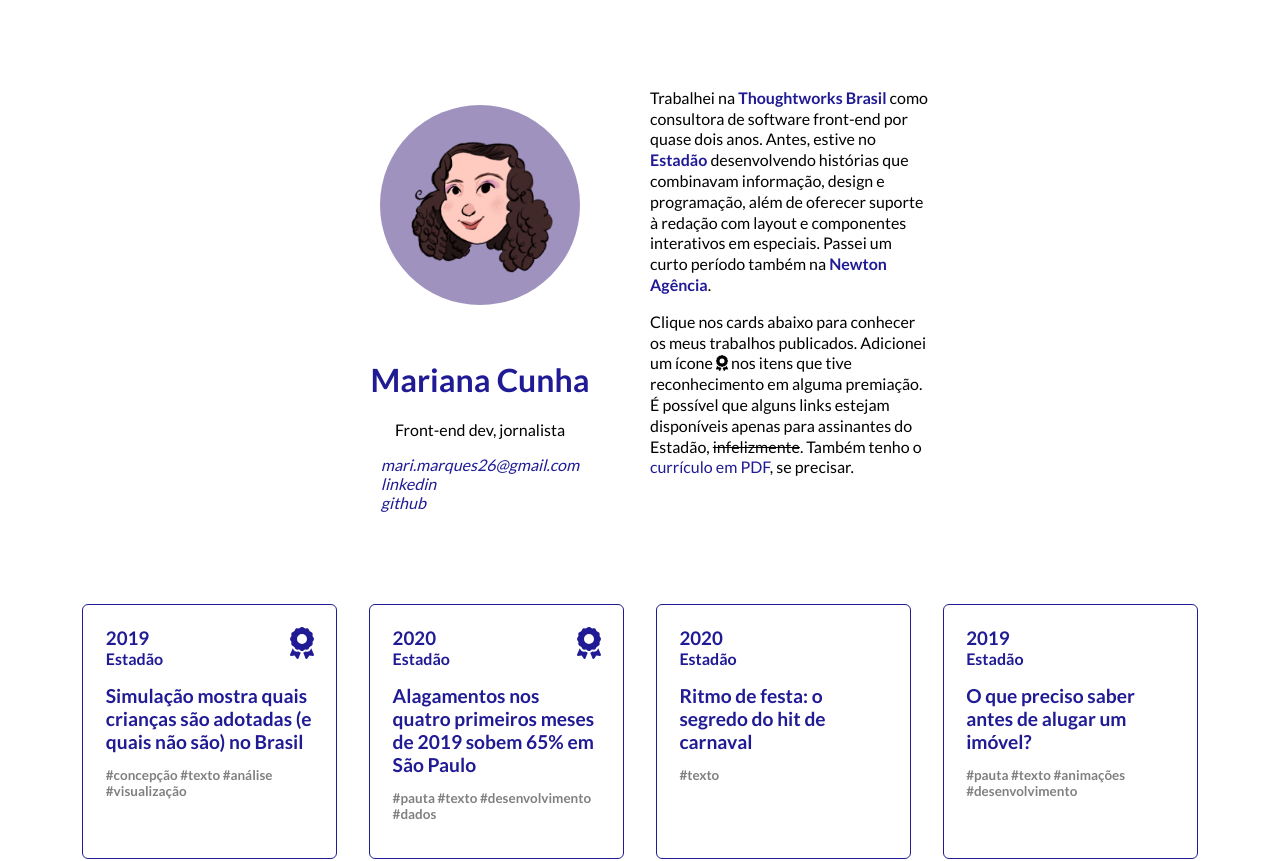
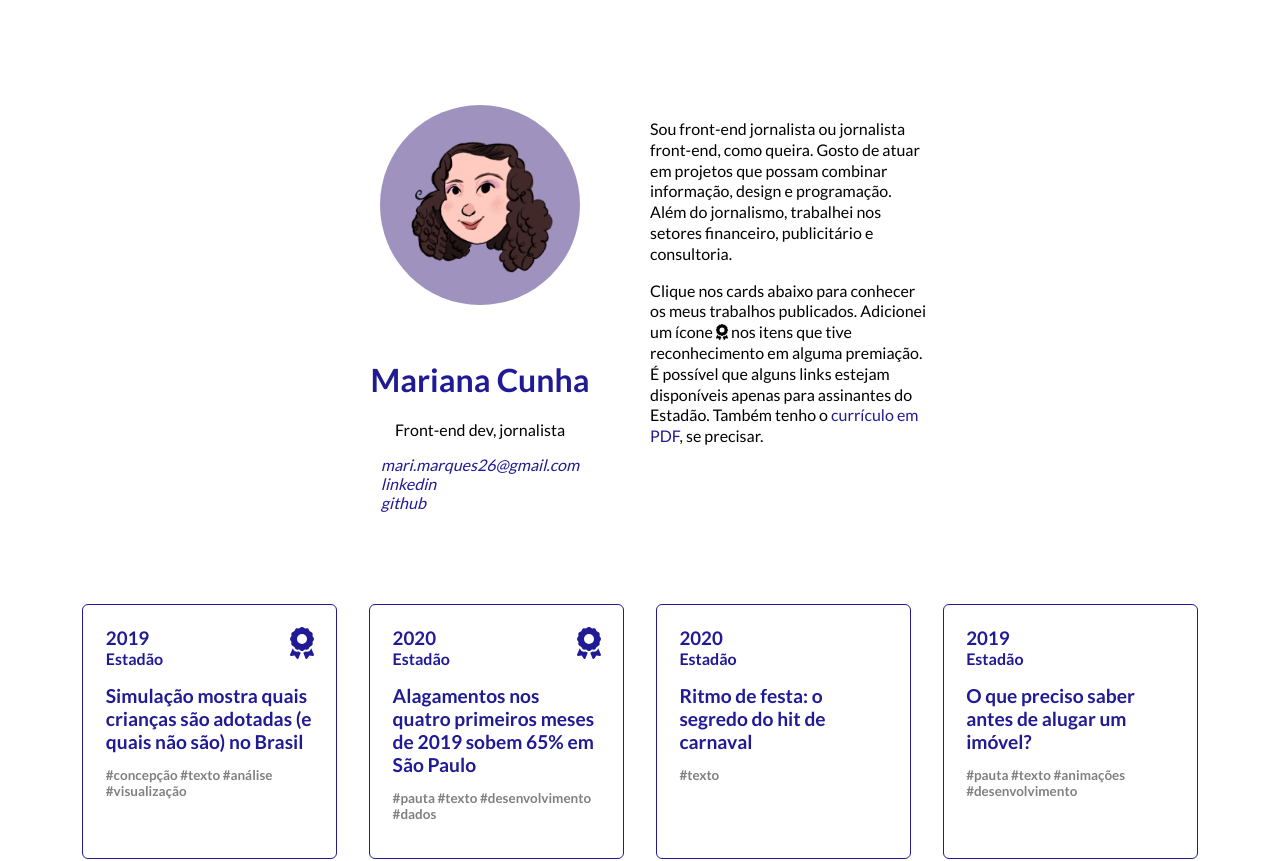
Before and after one commit to mariana-cunha/mariana, a React (Create React App) app: page / in a window 1280 px wide. Shown: the top 861 px of the page. Built offline with nearby package versions, Linux system fonts and the light colour scheme.

Commit message:
Update App.js

```diff
--- a/src/App.js
+++ b/src/App.js
@@ -22,10 +22,9 @@ function App() {
           </div>
         </div>
         <div className="descricao">
-          <p>Trabalhei na <a href="https://www.thoughtworks.com/pt-br" target="_blank" rel="noopener noreferrer"> <b>Thoughtworks Brasil</b></a> como consultora de software front-end por quase dois anos. Antes, estive no <a target="_blank" rel="noopener noreferrer" href="https://www.estadao.com.br/infograficos"><b>Estadão</b></a> desenvolvendo histórias que combinavam informação, design e programação, além de oferecer suporte à redação com layout e componentes interativos em especiais. Passei um curto período também na <a target="_blank" rel="noopener noreferrer" href="https://www.newton.ag/"><b>Newton Agência</b></a>.
-          </p>
+          <p>Sou front-end jornalista ou jornalista front-end, como queira. Gosto de atuar em projetos que possam combinar informação, design e programação. Além do jornalismo, trabalhei nos setores financeiro, publicitário e consultoria.</p>
           <p>Clique nos cards abaixo para conhecer os meus trabalhos publicados. Adicionei um ícone <FontAwesomeIcon size="1x" alt="ícone de premiação" icon={faAward}
-            /> nos itens que tive reconhecimento em alguma premiação. É possível que alguns links estejam disponíveis apenas para assinantes do Estadão, <del>infelizmente</del>. Também tenho o <a href="./Currículo-Mariana-Cunha-(front-end).pdf" target="_blank" rel="noopener noreferrer">currículo em PDF</a>, se precisar.
+            /> nos itens que tive reconhecimento em alguma premiação. É possível que alguns links estejam disponíveis apenas para assinantes do Estadão. Também tenho o <a href="./Currículo-Mariana-Cunha-(front-end).pdf" target="_blank" rel="noopener noreferrer">currículo em PDF</a>, se precisar.
           </p>
         </div>
       </section>
```
